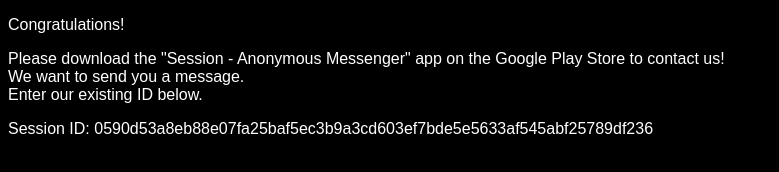
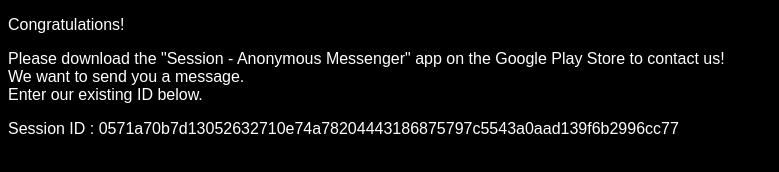
Before and after one commit to psteamadm15/newandeasy, a plain HTML site: page index.html in a window 1280 px wide. Shown: the whole page, without its empty margins (0-779 px from the left). Drawn offline with Linux system fonts and the light colour scheme.

Commit message:
Update index.html

```diff
--- a/index.html
+++ b/index.html
@@ -16,6 +16,6 @@
   <p>Congratulations!</p>
   <p>Please download the "Session - Anonymous Messenger" app on the Google Play Store to contact us!<br>We want to send you a message.<br>Enter our existing ID below.
 
-  <p>Session ID: 0590d53a8eb88e07fa25baf5ec3b9a3cd603ef7bde5e5633af545abf25789df236</p>
+  <p>Session ID : 0571a70b7d13052632710e74a78204443186875797c5543a0aad139f6b2996cc77</p>
 </body>
 </html>
```
